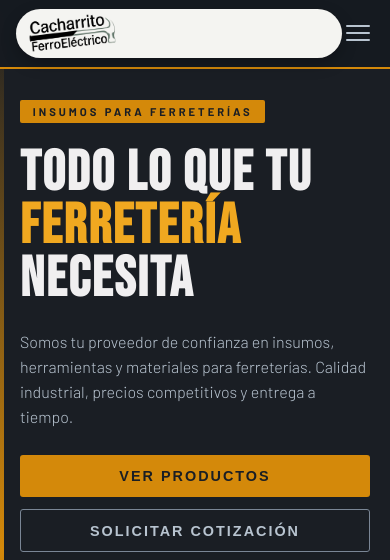
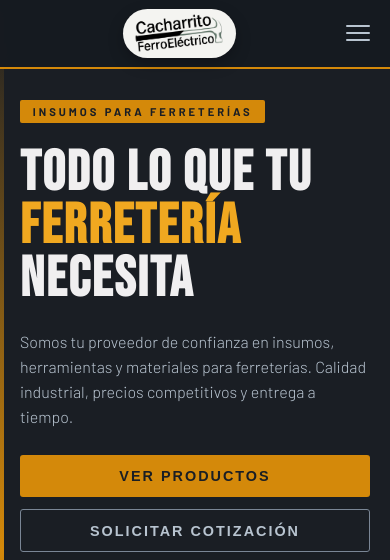
Before and after one commit to JavoPelu/cacharrito_ferroelectrico, a plain HTML site: page index.html in a window 390 px wide. Shown: the top 560 px of the page. Drawn offline with Linux system fonts and the light colour scheme.

Commit message:
logo centrado 2.0

```diff
--- a/styles.css
+++ b/styles.css
@@ -1015,6 +1015,10 @@
         align-self: center;
       }
 
+      .logo {
+        justify-self: center;
+      }
+
       nav.nav-open {
         align-items: center;
         padding-bottom: 0.9rem;
```
